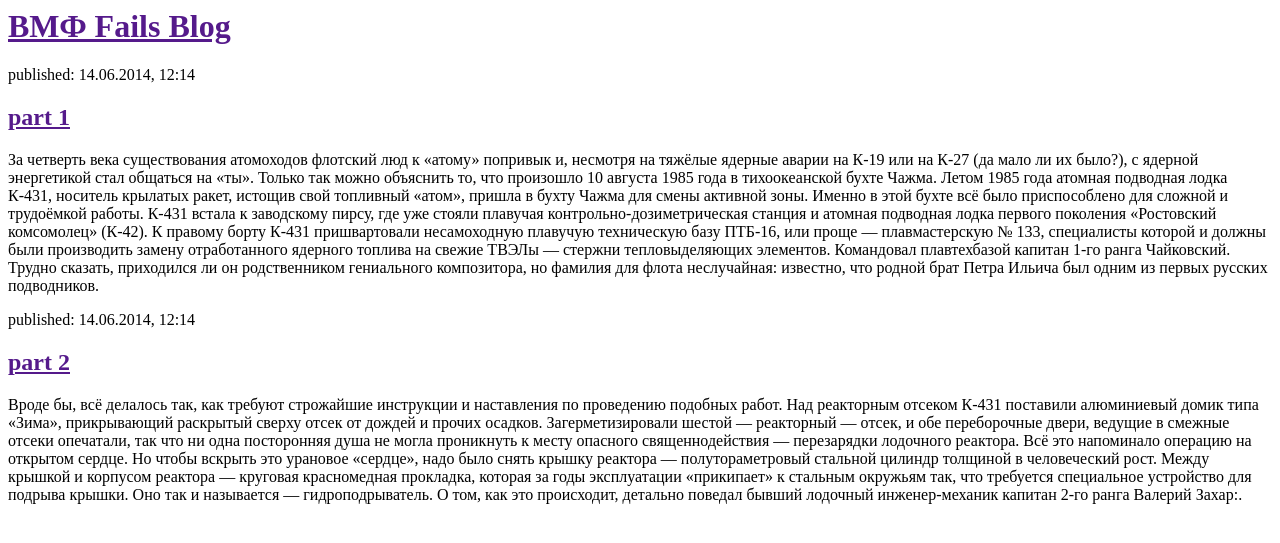
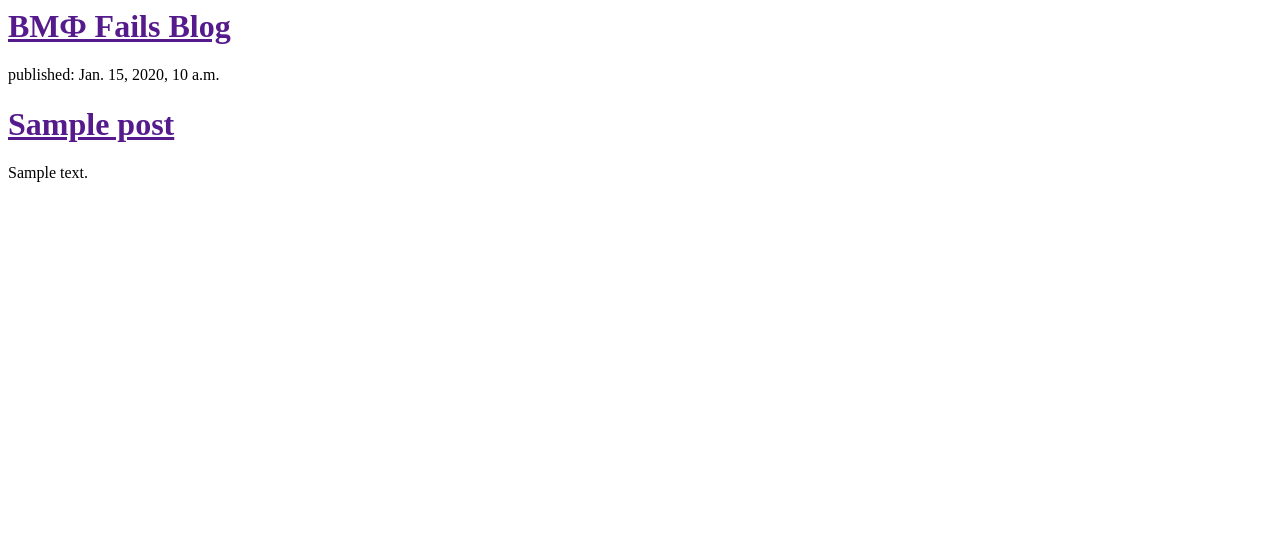
Before and after one commit to RT2PM/my-first-blog, a Django app: template blog/templates/blog/post_list.html in a window 1280 px wide. Shown: the top 543 px of the page. Run offline with Django 3.2, Linux system fonts and the light colour scheme; the template is opened without the code that fills it: most values are stand-ins (such as "Sample title", 1, 10 or a date in 2020).

Commit message:
Modified templates to display posts from database.

```diff
--- a/blog/templates/blog/post_list.html
+++ b/blog/templates/blog/post_list.html
@@ -7,17 +7,11 @@
                 <h1><a href="">ВМФ Fails Blog</a></h1>
             </div>
 
-            <div>
-                <p>published: 14.06.2014, 12:14</p>
-                <h2><a href="">part 1</a></h2>
-                <p>За четверть века существования атомоходов флотский люд к «атому» попривык и, несмотря на тяжёлые ядерные аварии на К-19 или на К-27 (да мало ли их было?), с ядерной энергетикой стал общаться на «ты». Только так можно объяснить то, что произошло 10 августа 1985 года в тихоокеанской бухте Чажма.
-Летом 1985 года атомная подводная лодка К-431, носитель крылатых ракет, истощив свой топливный «атом», пришла в бухту Чажма для смены активной зоны. Именно в этой бухте всё было приспособлено для сложной и трудоёмкой работы. К-431 встала к заводскому пирсу, где уже стояли плавучая контрольно-дозиметрическая станция и атомная подводная лодка первого поколения «Ростовский комсомолец» (К-42). К правому борту К-431 пришвартовали несамоходную плавучую техническую базу ПТБ-16, или проще — плавмастерскую № 133, специалисты которой и должны были производить замену отработанного ядерного топлива на свежие ТВЭЛы — стержни тепловыделяющих элементов. Командовал плавтехбазой капитан 1-го ранга Чайковский. Трудно сказать, приходился ли он родственником гениального композитора, но фамилия для флота неслучайная: известно, что родной брат Петра Ильича был одним из первых русских подводников.</p>
+                {% for post in posts %}
+             <div>
+                 <p>published: {{ post.published_date }}</p>
+                 <h1><a href="">{{ post.title }}</a></h1>
+                 <p>{{ post.text|linebreaksbr }}</p>
             </div>
-
-            <div>
-                <p>published: 14.06.2014, 12:14</p>
-                <h2><a href="">part 2</a></h2>
-                <p>Вроде бы, всё делалось так, как требуют строжайшие инструкции и наставления по проведению подобных работ. Над реакторным отсеком К-431 поставили алюминиевый домик типа «Зима», прикрывающий раскрытый сверху отсек от дождей и прочих осадков. Загерметизировали шестой — реакторный — отсек, и обе переборочные двери, ведущие в смежные отсеки опечатали, так что ни одна посторонняя душа не могла проникнуть к месту опасного священнодействия — перезарядки лодочного реактора. Всё это напоминало операцию на открытом сердце. Но чтобы вскрыть это урановое «сердце», надо было снять крышку реактора — полутораметровый стальной цилиндр толщиной в человеческий рост. Между крышкой и корпусом реактора — круговая красномедная прокладка, которая за годы эксплуатации «прикипает» к стальным окружьям так, что требуется специальное устройство для подрыва крышки. Оно так и называется — гидроподрыватель. О том, как это происходит, детально поведал бывший лодочный инженер-механик капитан 2-го ранга Валерий Захар:.</p>
-            </div>
-        </body>
+        {% endfor %}
     </html>
--- a/blog/views.py
+++ b/blog/views.py
@@ -1,5 +1,7 @@
 from django.shortcuts import render
+from django.utils import timezone
+from .models import Post
 
-# Create your views here.
 def post_list(request):
-    return render(request, 'blog/post_list.html', {})
+    posts = Post.objects.filter(published_date__lte=timezone.now()).order_by('published_date')
+    return render(request, 'blog/post_list.html', {'posts': posts})
```
